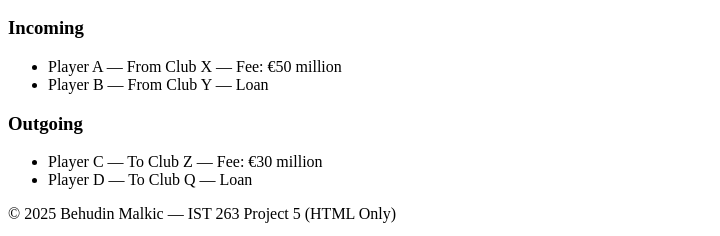
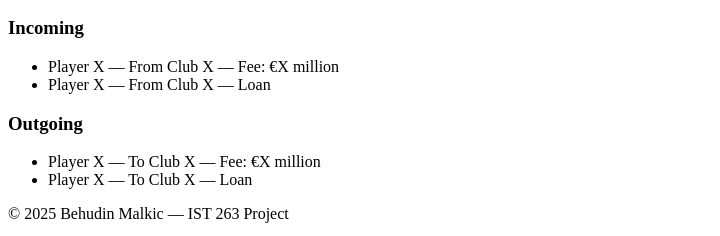
Before and after one commit to bmalkic/ist263, a plain HTML site: page project5/team.html in a window 1280 px wide. Shown: the part 676-912 px from the top of the page, without its empty margins (0-720 px from the left). Drawn offline with Linux system fonts and the light colour scheme.

Commit message:
Update team.html

```diff
--- a/project5/team.html
+++ b/project5/team.html
@@ -61,18 +61,18 @@
   <h2>Player Transfers</h2>
   <h3>Incoming</h3>
   <ul>
-    <li>Player A — From Club X — Fee: €50 million</li>
-    <li>Player B — From Club Y — Loan</li>
+    <li>Player X — From Club X — Fee: €X million</li>
+    <li>Player X — From Club X — Loan</li>
   </ul>
 
   <h3>Outgoing</h3>
   <ul>
-    <li>Player C — To Club Z — Fee: €30 million</li>
-    <li>Player D — To Club Q — Loan</li>
+    <li>Player X — To Club X — Fee: €X million</li>
+    <li>Player X — To Club X — Loan</li>
   </ul>
 
   <footer>
-    <p>&copy; 2025 Behudin Malkic — IST 263 Project 5 (HTML Only)</p>
+    <p>&copy; 2025 Behudin Malkic — IST 263 Project</p>
   </footer>
 
 </body>
```
